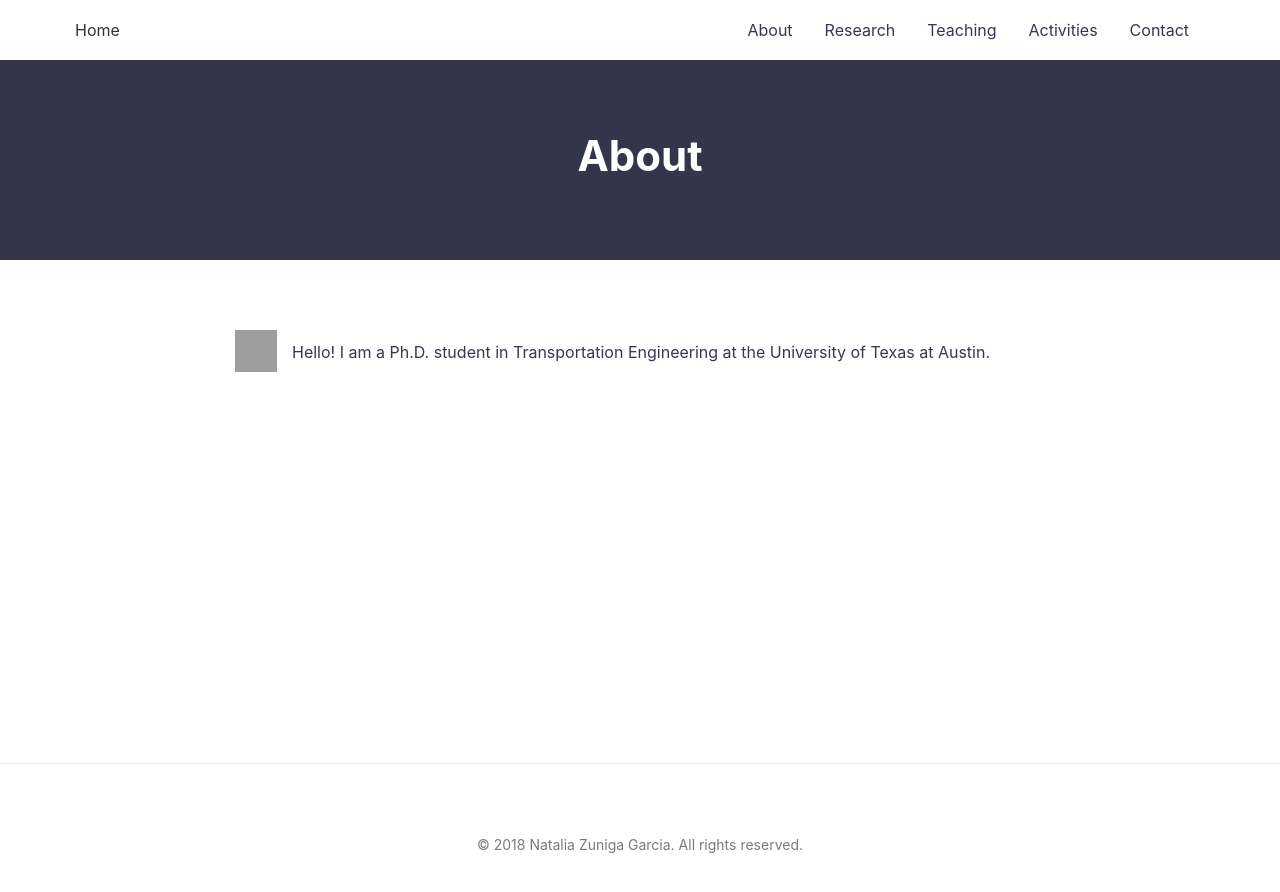
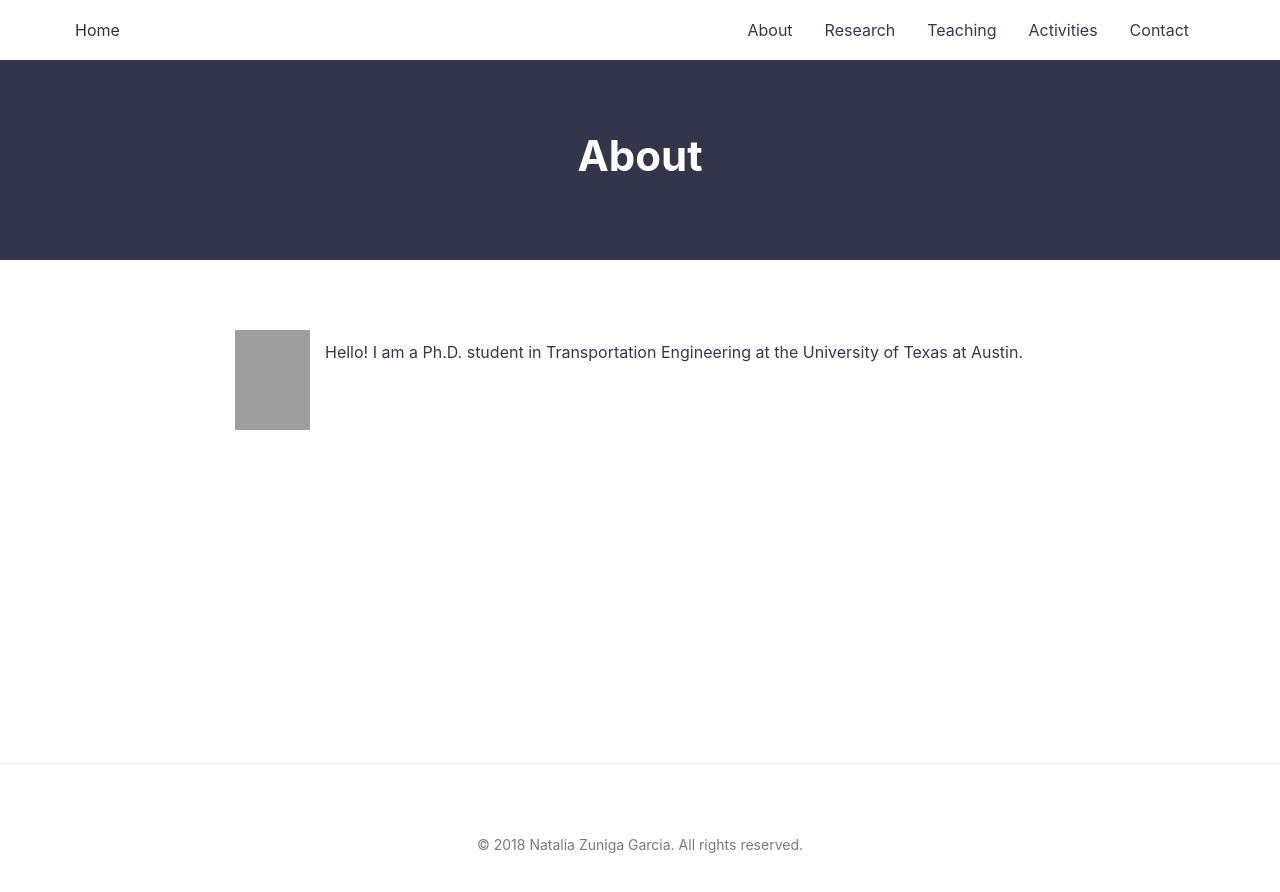
Before and after one commit to nzunigag/nzunigag.github.io, a Jekyll site: the page built from about.md, in a window 1280 px wide. Shown: the top 892 px of the page. Built offline with Jekyll 4.4.1, drawn with Linux system fonts in a browser that asks for light colours; grey boxes are pictures that could not be loaded.

Commit message:
Update about.md

```diff
--- a/about.md
+++ b/about.md
@@ -4,7 +4,7 @@ title: About
 permalink: /about/
 ---
 
-<img src="{{ site.baseurl }}/assets/img/nat.jpg" ALIGN="left" style="margin:10px 15px ; width:42px; height:42px;"/>
+<img src="{{ site.baseurl }}/assets/img/nat.jpg" ALIGN="left" style="margin:10px 15px ; width:75px; height:100px;"/>
 
 
 
```
